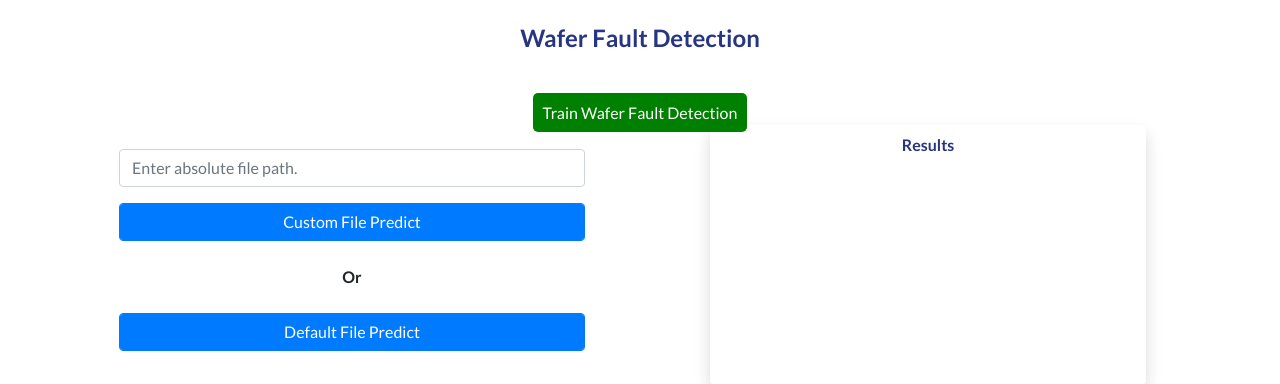
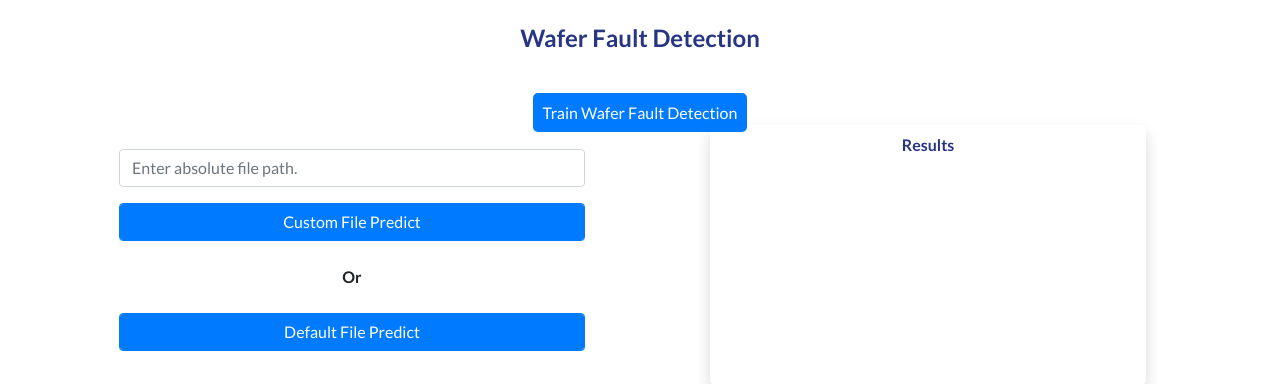
Before and after one commit to mayankatawane/wafer-fault-detection, a Flask app: page / in a window 1280 px wide. Shown: the part 56-440 px from the top of the page. Run offline with Flask 2, Linux system fonts and the light colour scheme; parts of the project's set-up code (start-up, migrations or seed data) failed here and were passed over; some libraries are stand-ins or nearby versions.

Commit message:
I have modified the index file and changed the color

```diff
--- a/templates/index.html
+++ b/templates/index.html
@@ -123,7 +123,7 @@
 		<div class="container-fluid">
 			<h4 class="my-4 title">Wafer Fault Detection</h4>
 			<br>
-			<a class="my-4 title" href="/train" style="padding:10px;border-radius:5px;background-color:Green;border:none;color:white"> Train Wafer Fault Detection</a>
+			<a class="my-4 title" href="/train" style="padding:10px;border-radius:5px;background-color:#007bff;border:none;color:white";text-decoration:none> Train Wafer Fault Detection</a>
 			<div class="row">
 				<div class="col-md-6 col-xs-12">
 					<br/>
```
Also changed, not shown: flask_monitoringdashboard.db.
